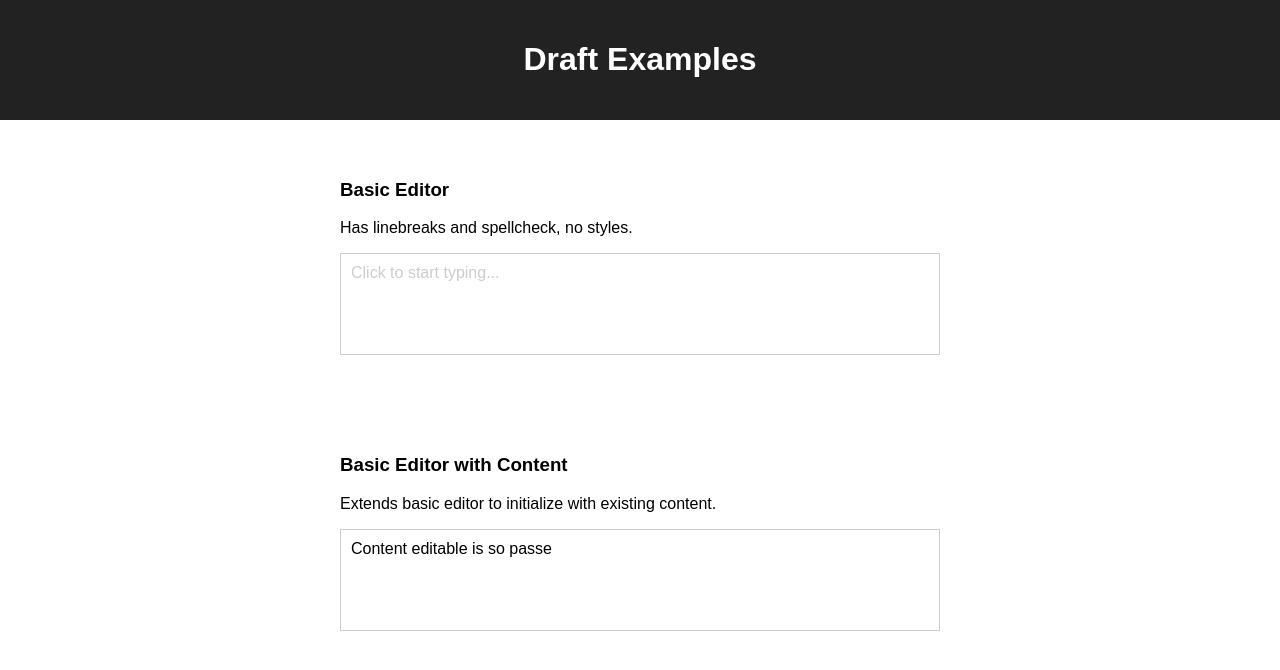
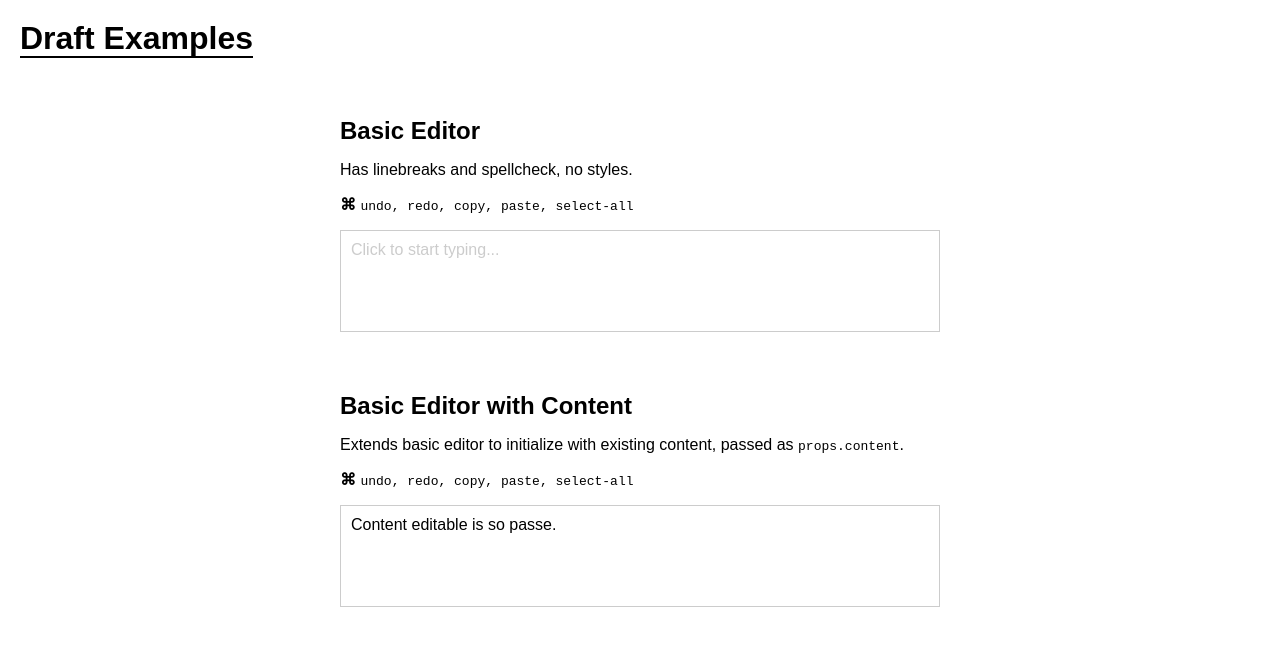
Before and after one commit to eessex/draft-examples, a React (Create React App) app: page / in a window 1280 px wide. Shown: the top 670 px of the page. Built offline with nearby package versions, Linux system fonts and the light colour scheme.

Commit message:
better homepage summaries

```diff
--- a/src/App.js
+++ b/src/App.js
@@ -11,19 +11,23 @@ class App extends Component {
           <h1>Draft Examples</h1>
         </HeaderContainer>
 
+        <ContentContainer>
           <EditorContainer>
-          <h3>Basic Editor</h3>
+            <h2>Basic Editor</h2>
             <p>Has linebreaks and spellcheck, no styles.</p>
+            <p><b>⌘</b> <code>undo, redo, copy, paste, select-all</code></p>
             <BasicEditor />
           </EditorContainer>
 
           <EditorContainer>
-          <h3>Basic Editor with Content</h3>
-          <p>Extends basic editor to initialize with existing content.</p>
+            <h2>Basic Editor with Content</h2>
+            <p>Extends basic editor to initialize with existing content, passed as <code>props.content</code>.</p>
+            <p><b>⌘</b> <code>undo, redo, copy, paste, select-all</code></p>
             <BasicWithContent
-            content="Content editable is so passe"
+              content="Content editable is so passe."
             />
           </EditorContainer>
+        </ContentContainer>
       </div>
     )
   }
@@ -32,15 +36,22 @@ class App extends Component {
 export default App
 
 const HeaderContainer = styled.div`
-  background-color: #222;
   padding: 20px;
-  color: white;
-  text-align: center;
+  h1 {
+    margin: 0;
+    border-bottom: 2px solid;
+    display: initial;
+  }
+`
+const ContentContainer = styled.div`
+  padding: 20px;
+  max-width: 600px;
+  margin: 0 auto;
 `
 
 const EditorContainer = styled.div`
-  padding: 40px;
-  max-width: 600px;
-  margin: 0 auto;
-  text-align: left;
+  padding-bottom: 40px;
+  h2 {
+    margin-bottom: 0;
+  }
 `
--- a/src/styles.jsx
+++ b/src/styles.jsx
@@ -1,13 +1,17 @@
 import styled from 'styled-components'
 
+const colors = {
+  gray: '#ccc'
+}
+
 export const EditorContainer = styled.div`
-  border: 1px solid #ccc;
+  border: 1px solid ${colors.gray};
   min-height: 5em;
   padding: 10px;
   position: relative;
 
   .public-DraftEditorPlaceholder-root {
-    color: #ccc;
+    color: ${colors.gray};
     position: absolute;
   }
 `
```
Lines whose indentation alone changed are shown as unchanged.
